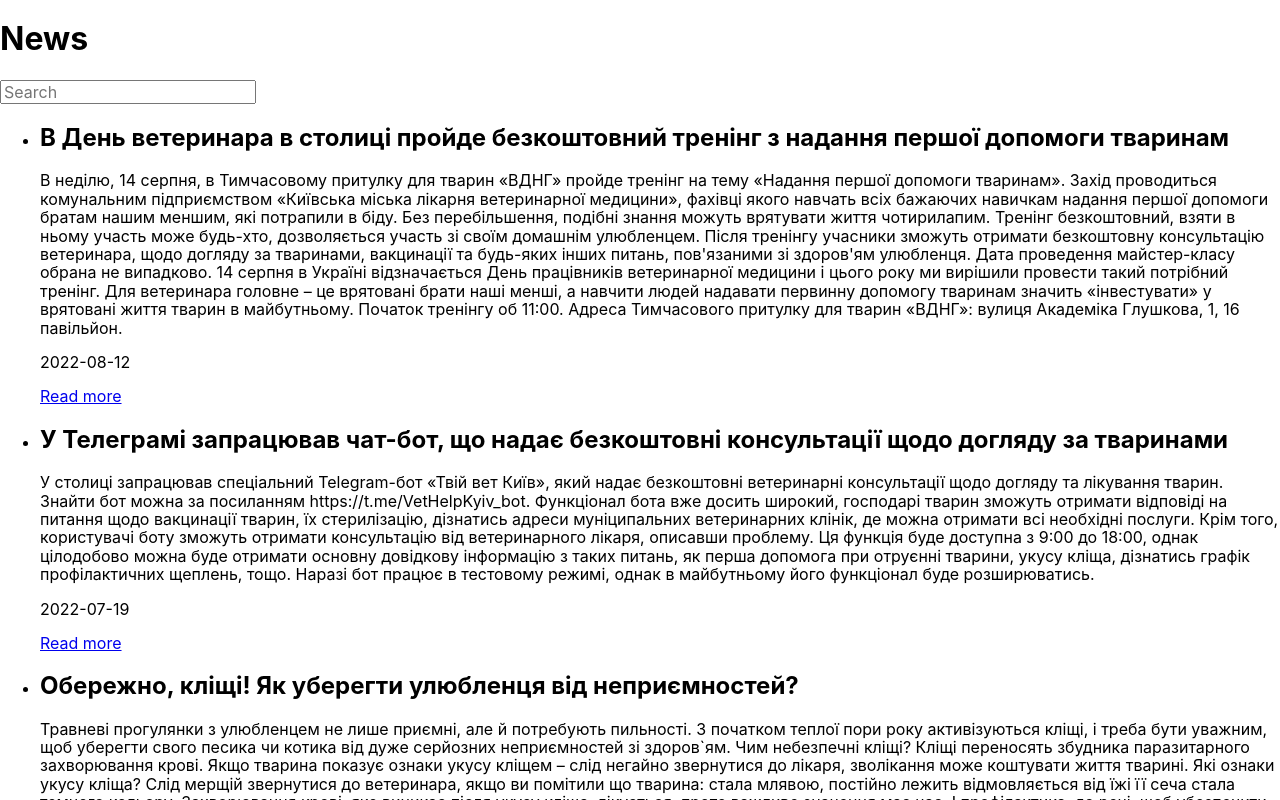
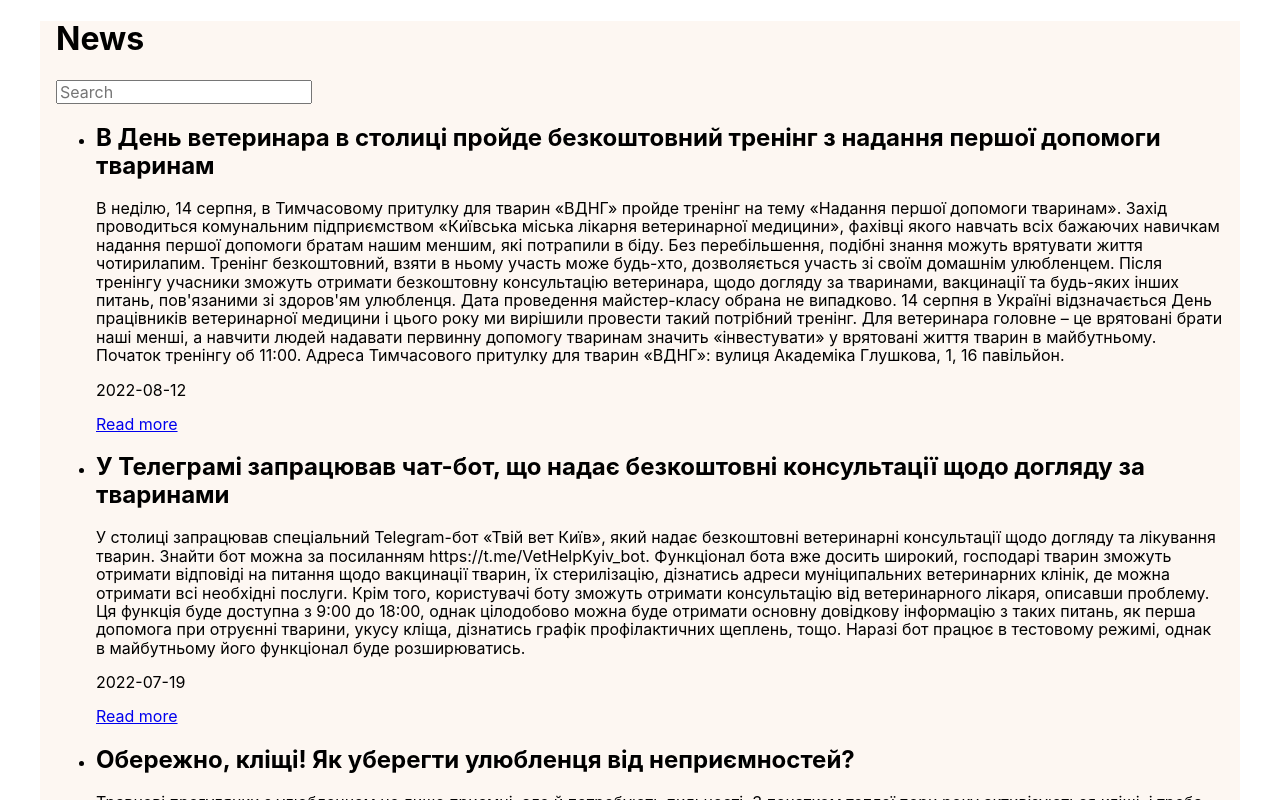
Before and after one commit to IamDorohin/petly-service, a React (Create React App) app: page /petly-service/news in a window 1280 px wide. Shown: the top 800 px of the page. Built offline with nearby package versions, Linux system fonts and the light colour scheme.

Commit message:
start styling

```diff
--- /dev/null
+++ b/src/pages/NewsPage/NewsPage,styled.jsx
@@ -0,0 +1,22 @@
+import { styled } from '@mui/material/styles'
+import Container from '@mui/material/Container';
+
+export const NewsContainer = styled(Container)(({ theme }) => ({
+    backgroundColor: theme.customColors.appBackground,
+    [theme.breakpoints.up(theme.breakpoints.values.mobileResponsive)]: {
+        minWidth: '320px',
+        paddingLeft: '16px',
+    paddingRight: '16px',
+    },
+    [theme.breakpoints.up(theme.breakpoints.values.mobileAdaptive)]: {
+        maxWidth: '480px',
+    },
+    [theme.breakpoints.up(theme.breakpoints.values.tablet)]: {
+        minWidth: '768px',
+        maxWidth: '768px',
+    },
+    [theme.breakpoints.up(theme.breakpoints.values.desktop)]: {
+        minWidth: '1200px',
+        maxWidth: '1200px',
+    }
+}));
--- a/src/pages/NewsPage/NewsPage.jsx
+++ b/src/pages/NewsPage/NewsPage.jsx
@@ -5,6 +5,8 @@ import NewsSearch from '../../components/Generic/Search'
 import NewsGrid from '../../components/News/NewsGrid'
 import NewsCard from '../../components/News/NewsCard'
 import moment from 'moment/moment'
+import {NewsContainer} from './NewsPage,styled'
+
 
 const NewsPage = () => {
     const [filter, setFilter] = useState('');
@@ -15,7 +17,8 @@ const NewsPage = () => {
     ).sort((a, b) => moment(b.date, 'DD.MM.YY') - moment(a.date, 'DD.MM.YY'));
     };
 
-    return <div>
+    return <NewsContainer>
+
         <NewsTitle>News</NewsTitle>
 
         <NewsSearch
@@ -28,18 +31,19 @@ const NewsPage = () => {
         visibleNews.map(item => {
             return (
                 <NewsCard
+                    key={item.title}
                     title={item.title}
                     url={item.url}
                     description={item.description}
                     date = {item.date}
-                    key={item.id}
+
                 />
             );
         })}
         </NewsGrid>
 
 
-    </div>
+    </NewsContainer>
 };
 
 export default NewsPage;
--- a/src/theme.js
+++ b/src/theme.js
@@ -1,7 +1,7 @@
 import { createTheme } from '@mui/material';
 
 export const theme = createTheme({
-  customBreakpoints: {
+  breakpoints: {
     values: {
       mobileResponsive: 320,
       mobileAdaptive: 480,
```
